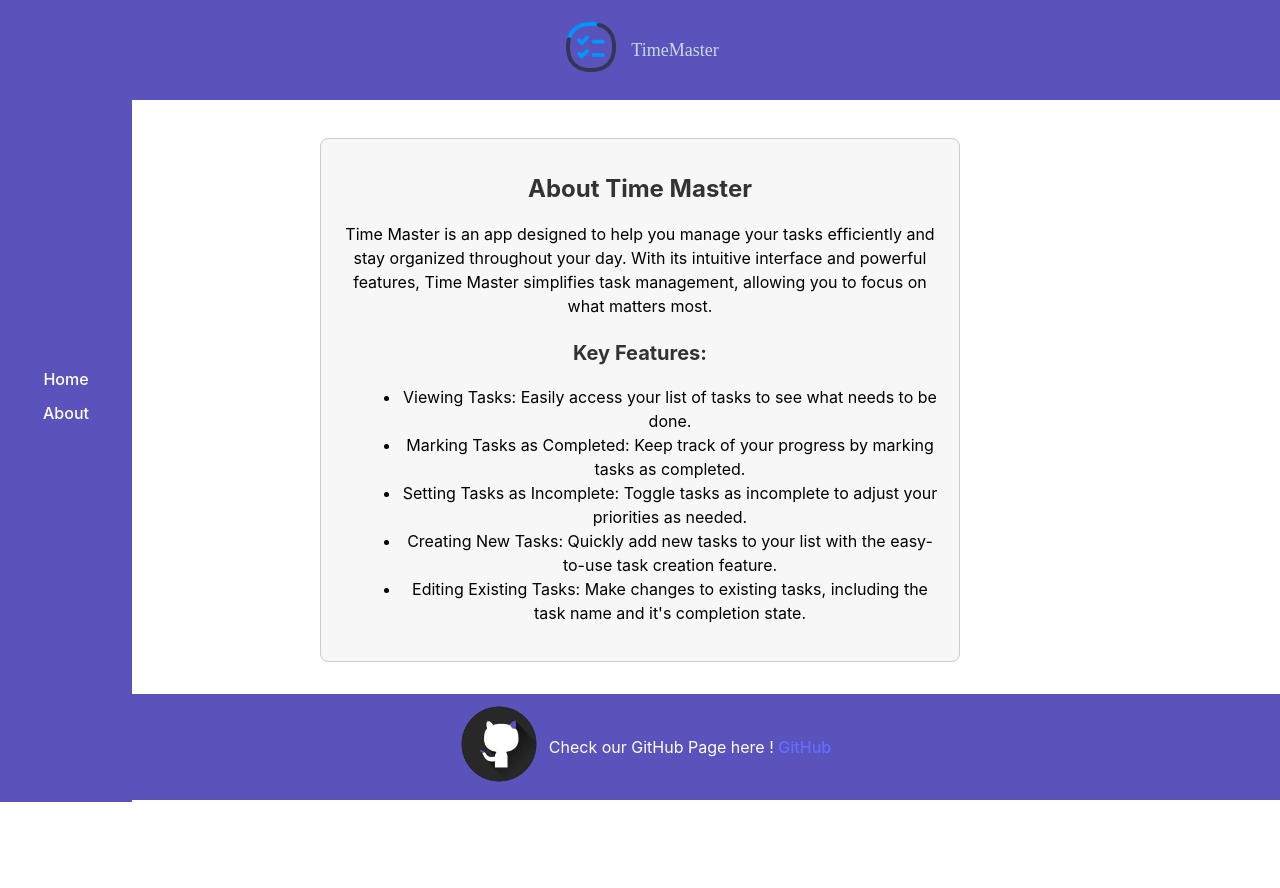
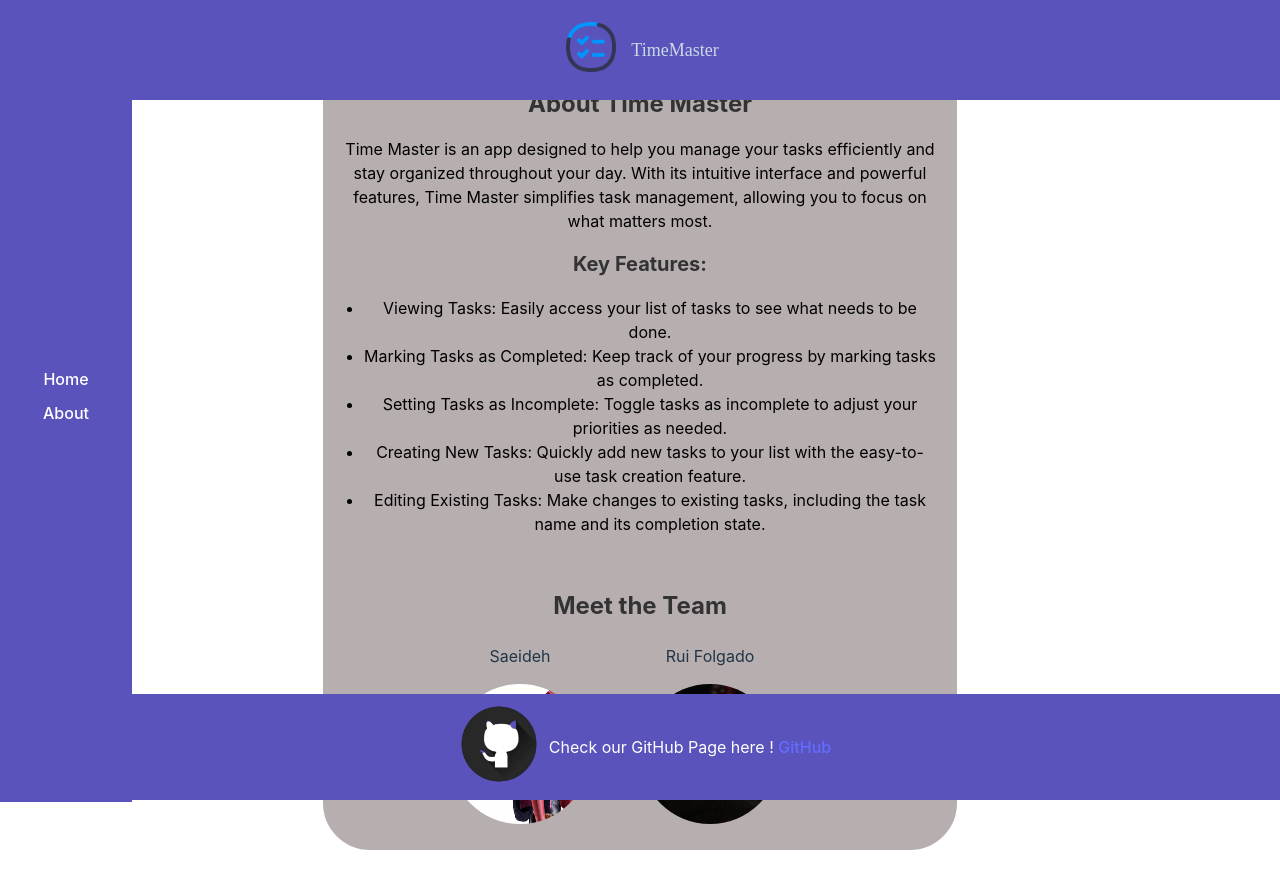
Before and after one commit to Saeideh-Bahadoran/ReactToDoApp, a React (Vite) app: page /about in a window 1280 px wide. Shown: the top 888 px of the page. Before the commit the page ends 800 px from the top, so only its background shows below. Built offline with nearby package versions, Linux system fonts and the light colour scheme; the HTML template or start-up script is replaced by a standard one.

Commit message:
About Page updated

```diff
--- a/src/assets/Pages/About.module.css
+++ b/src/assets/Pages/About.module.css
@@ -3,9 +3,9 @@
     max-width: 800px;
     margin: 20px auto;
     padding: 20px;
-    background-color: #f7f7f7;
-    border: 1px solid #ccc;
-    border-radius: 8px;
+    background-color: #b7afaf;
+    border: 3px solid #ffffff;
+    border-radius: 50px;
   }
 
   .title {
@@ -25,11 +25,36 @@
     font-size: 20px;
     font-weight: bold;
     color: #333;
-    margin-top: 20px;
+    margin-top: 3px;
+    margin-bottom: 1px;
   }
 
   .featuresList {
     list-style-type: disc;
     margin-left: 20px;
     color: #000000;
+    padding: 0.5px;
   }
+
+  .teamContainer {
+    display: flex;
+    justify-content: center;
+    align-items: center;
+  }
+
+  .teamMember {
+    text-align: center;
+    margin-right: 50px;
+  }
+
+  .memberPhoto {
+    max-width: 140px; /* Adjust as needed */
+    max-height: 140px;
+    width: 140px;
+    height: 140px;
+    border-radius: 50%;
+  }
+
+  .memberName {
+    margin-top: 5px; /* Add margin to separate the name from the photo */
+  }
--- a/src/assets/Pages/AboutPage.jsx
+++ b/src/assets/Pages/AboutPage.jsx
@@ -1,6 +1,8 @@
 // About.js
 import React from 'react';
 import styles from './About.module.css';
+import ruiFoto from '../../assets/rui.jpeg';
+import saideh from '../../assets/dedpool.jpg';
 
 const AboutPage = () => {
   return (
@@ -15,8 +17,20 @@ const AboutPage = () => {
         <li>Marking Tasks as Completed: Keep track of your progress by marking tasks as completed.</li>
         <li>Setting Tasks as Incomplete: Toggle tasks as incomplete to adjust your priorities as needed.</li>
         <li>Creating New Tasks: Quickly add new tasks to your list with the easy-to-use task creation feature.</li>
-        <li>Editing Existing Tasks: Make changes to existing tasks, including the task name and it's completion state.</li>
+        <li>Editing Existing Tasks: Make changes to existing tasks, including the task name and its completion state.</li>
       </ul>
+      <br />
+      <h1 className={styles.title}>Meet the Team</h1>
+      <div className={styles.teamContainer}>
+        <div className={styles.teamMember}>
+          <p className={styles.memberName}>Saeideh</p>
+          <img src={saideh} alt="Saeideh" className={styles.memberPhoto} />
+        </div>
+        <div className={styles.teamMember}>
+          <p className={styles.memberName}>Rui Folgado</p>
+          <img src={ruiFoto} alt="Rui" className={styles.memberPhoto} />
+        </div>
+      </div>
     </div>
   );
 };
```
Also changed, not shown: src/assets/dedpool.jpg (added), src/assets/rui.jpeg (added).
